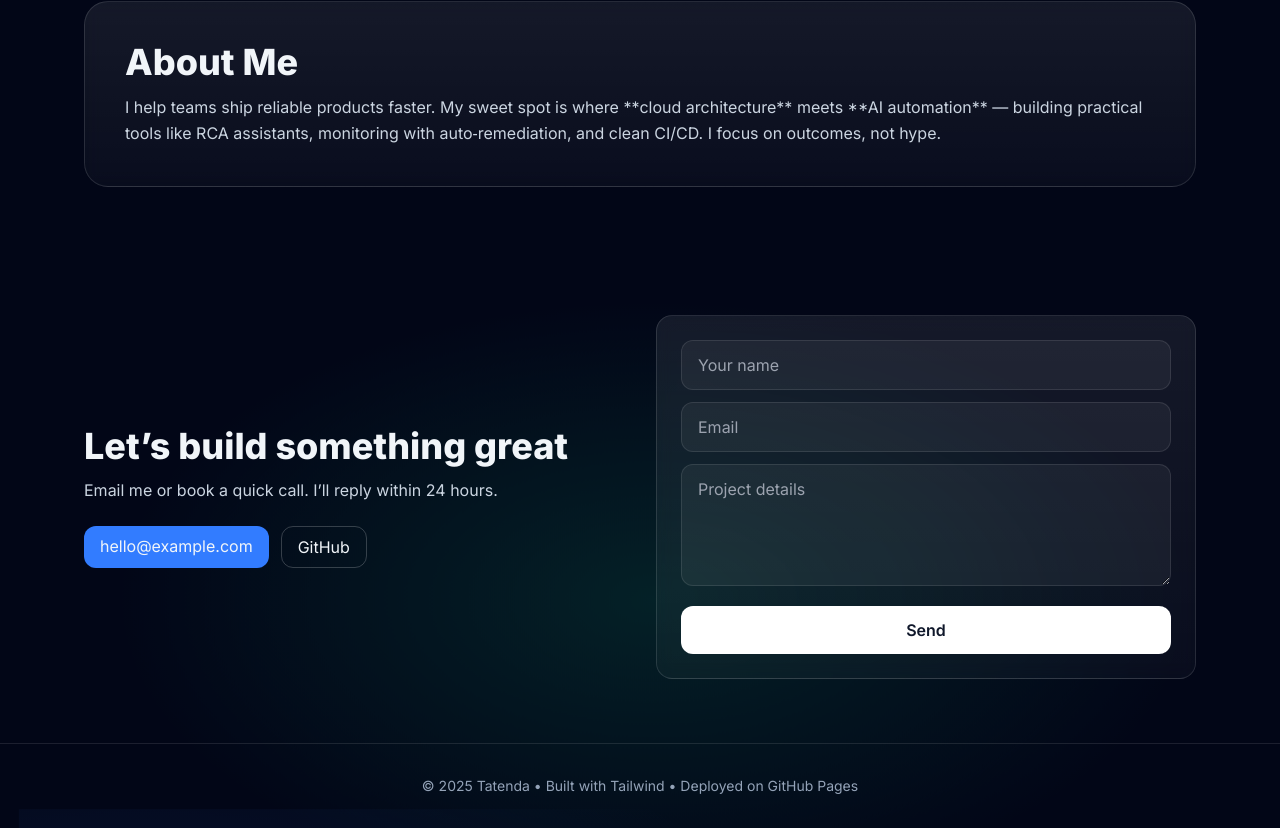
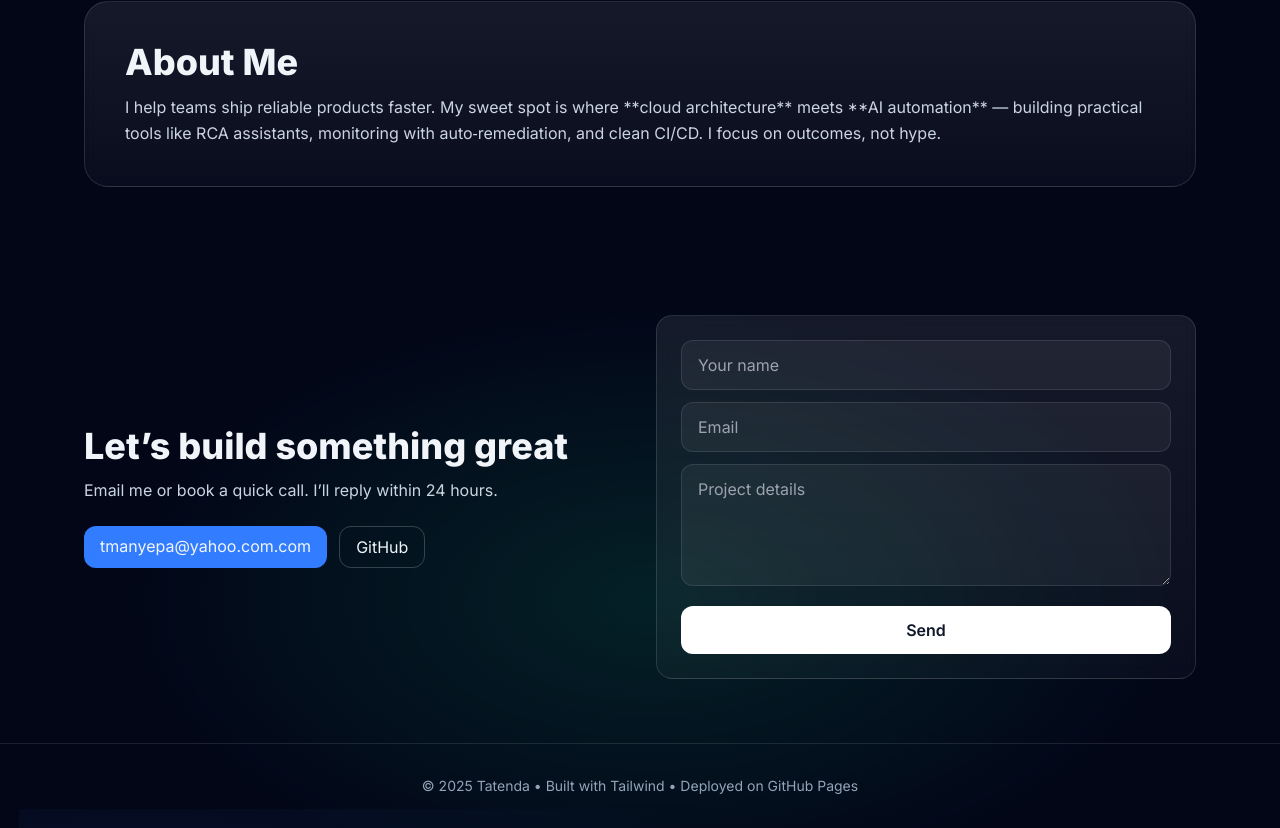
Before and after one commit to Tayte23/Tatenda, a plain HTML site: page index.html in a window 1280 px wide. Shown: the part 1692-2520 px from the top of the page. Drawn offline with nearby package versions, Linux system fonts and the light colour scheme.

Commit message:
Update email address in contact link

```diff
--- a/index.html
+++ b/index.html
@@ -173,7 +173,7 @@
         <h2 class="text-3xl md:text-4xl font-extrabold">Let’s build something great</h2>
         <p class="mt-3 text-slate-300">Email me or book a quick call. I’ll reply within 24 hours.</p>
         <div class="mt-6 flex gap-3">
-          <a class="px-4 py-2 rounded-xl bg-brand-500 hover:bg-brand-600" href="mailto:tmanyepa@yahoo.co.uk">hello@example.com</a>
+          <a class="px-4 py-2 rounded-xl bg-brand-500 hover:bg-brand-600" href="mailto:tmanyepa@yahoo.co.uk">tmanyepa@yahoo.com.com</a>
           <a class="px-4 py-2 rounded-xl border border-white/20 hover:bg-white/10" href="https://github.com/your-username" target="_blank" rel="noreferrer">GitHub</a>
         </div>
       </div>
```
